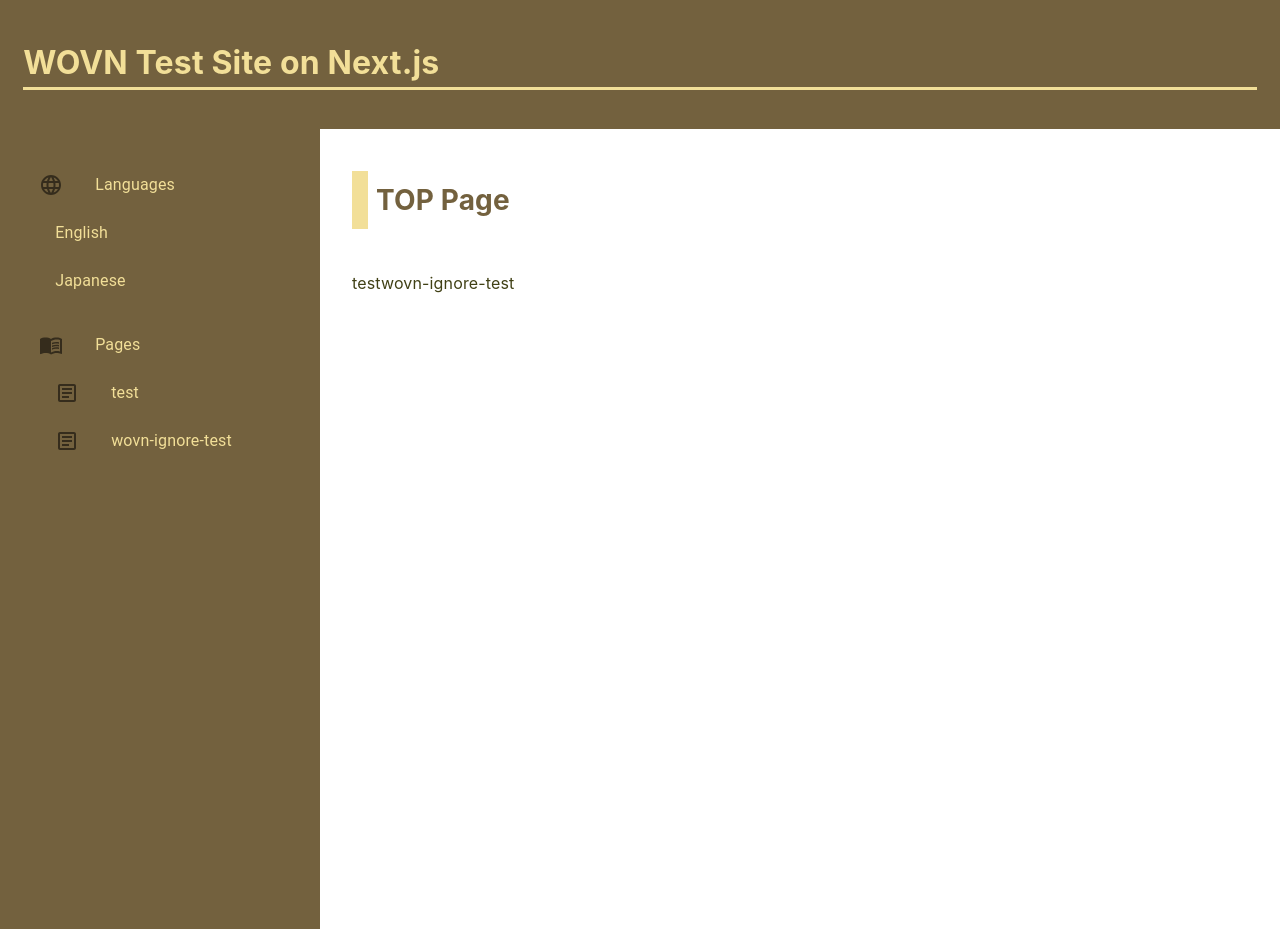
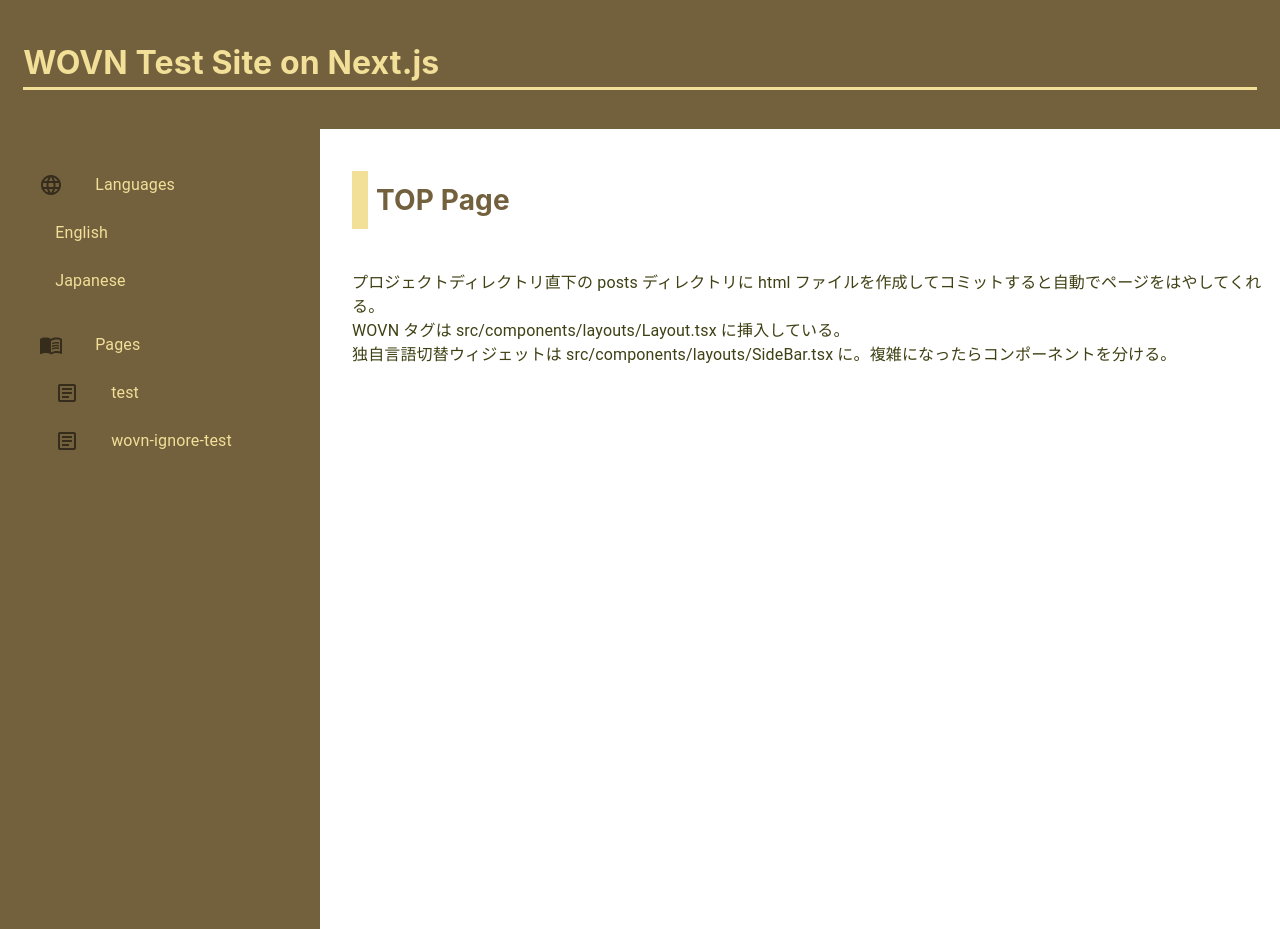
Before and after one commit to killinsun/wovn-testing-site, a Next.js app: page / in a window 1280 px wide. Built offline with nearby package versions, Linux system fonts and the light colour scheme.

Commit message:
TOPページ文章変更

```diff
--- a/src/pages/index.tsx
+++ b/src/pages/index.tsx
@@ -1,6 +1,6 @@
+import { Typography } from '@mui/material';
 import type { NextPage } from 'next';
 import Head from 'next/head';
-import Link from 'next/link';
 import Layout from '../components/layouts/Layout';
 import getAllPostSlugs from '../libs/posts';
 import styles from '../styles/Home.module.css';
@@ -22,9 +22,17 @@
         <link rel="icon" href="/favicon.ico" />
       </Head>
       <h2>TOP Page</h2>
-      {allPostSlugs.map((value) => (
-        <Link href={`/posts/${value.params.slug}`}>{value.params.slug}</Link>
-      ))}
+      <Typography variant="body1">
+        プロジェクトディレクトリ直下の posts ディレクトリに html
+        ファイルを作成してコミットすると自動でページをはやしてくれる。
+      </Typography>
+      <Typography variant="body1">
+        WOVN タグは src/components/layouts/Layout.tsx に挿入している。
+      </Typography>
+      <Typography variant="body1">
+        独自言語切替ウィジェットは src/components/layouts/SideBar.tsx
+        に。複雑になったらコンポーネントを分ける。
+      </Typography>
     </Layout>
   </div>
 );
```
